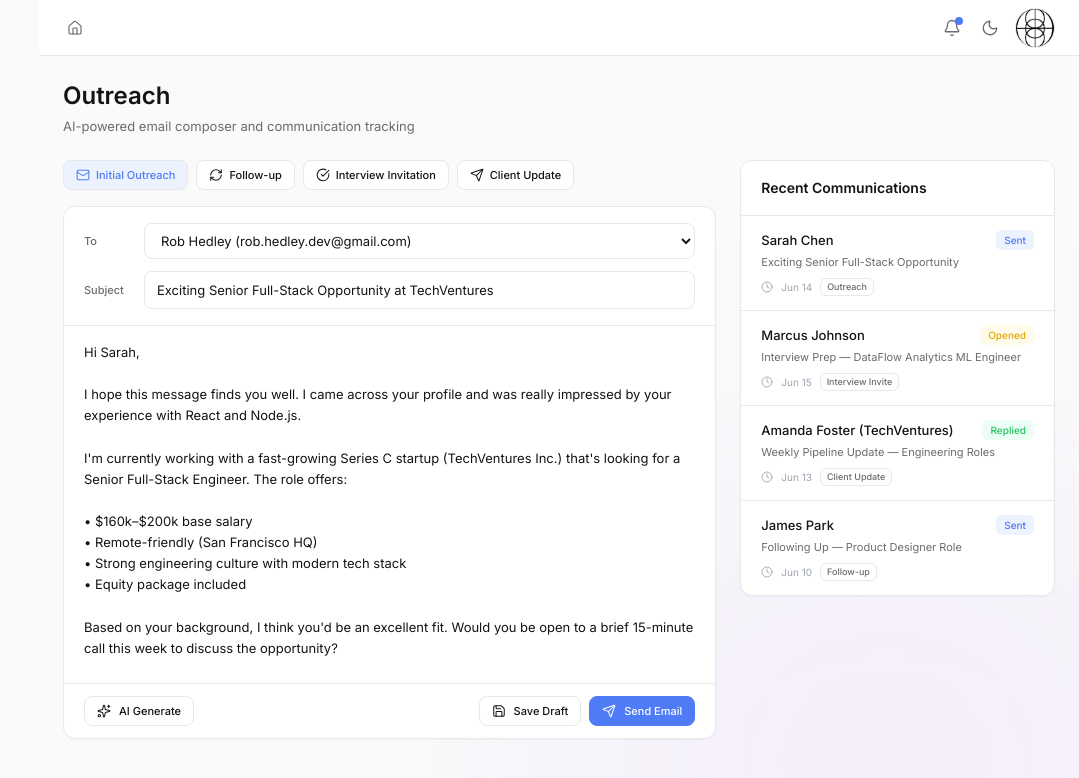
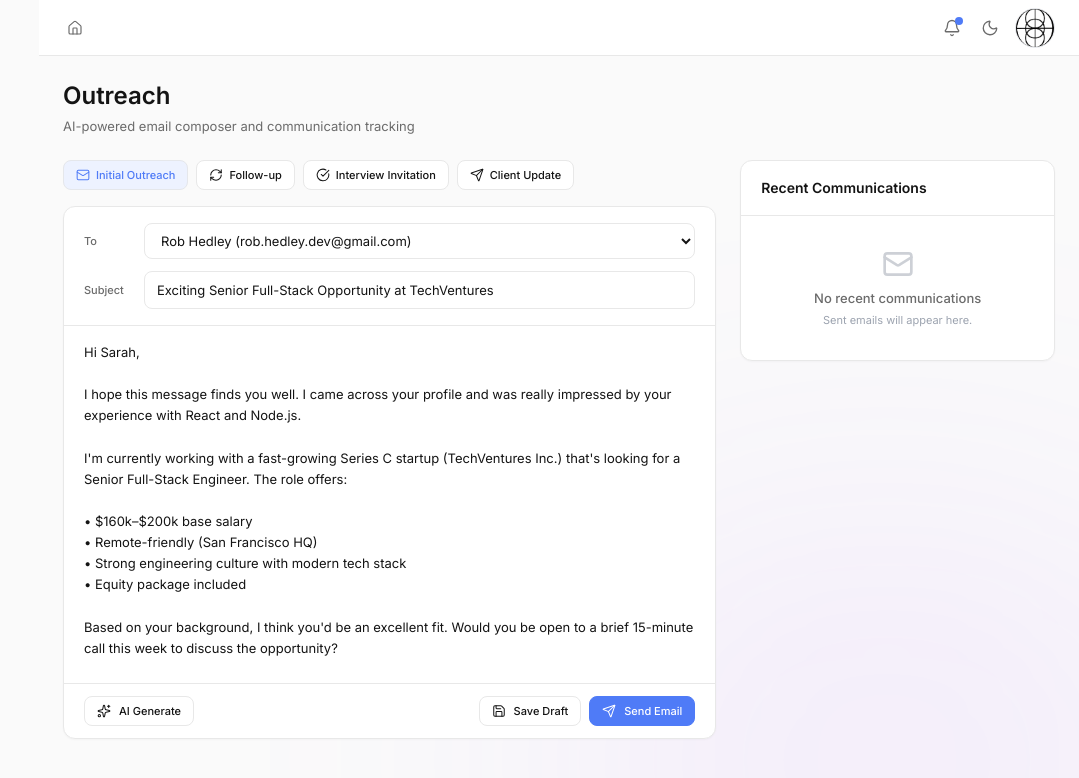
Before and after one commit to slashmcp/MVP, a Next.js app: page /outreach in a window 1280 px wide. Shown: the top 778 px of the page, without its empty margins (201-1280 px from the left). Built offline with nearby package versions, Linux system fonts and the light colour scheme.

Commit message:
fix: clear dummy communication history on outreach page

```diff
--- a/src/app/outreach/page.tsx
+++ b/src/app/outreach/page.tsx
@@ -41,48 +41,7 @@ Best regards,
 [Your Name]
 Recruitment Consultant`;
 
-const mockCommHistory = [
-  {
-    id: '1',
-    to: 'Sarah Chen',
-    entityId: 'c1',
-    entityType: 'candidate' as const,
-    subject: 'Exciting Senior Full-Stack Opportunity',
-    date: '2026-06-14',
-    status: 'Sent' as const,
-    type: 'Outreach' as const,
-  },
-  {
-    id: '2',
-    to: 'Marcus Johnson',
-    entityId: 'c2',
-    entityType: 'candidate' as const,
-    subject: 'Interview Prep — DataFlow Analytics ML Engineer',
-    date: '2026-06-15',
-    status: 'Opened' as const,
-    type: 'Interview Invite' as const,
-  },
-  {
-    id: '3',
-    to: 'Amanda Foster (TechVentures)',
-    entityId: 'cl1',
-    entityType: 'client' as const,
-    subject: 'Weekly Pipeline Update — Engineering Roles',
-    date: '2026-06-13',
-    status: 'Replied' as const,
-    type: 'Client Update' as const,
-  },
-  {
-    id: '4',
-    to: 'James Park',
-    entityId: 'c4',
-    entityType: 'candidate' as const,
-    subject: 'Following Up — Product Designer Role',
-    date: '2026-06-10',
-    status: 'Sent' as const,
-    type: 'Follow-up' as const,
-  },
-];
+const mockCommHistory: any[] = [];
 
 const statusBadge: Record<string, string> = {
   Draft: 'badge-neutral',
@@ -93,7 +52,7 @@ const statusBadge: Record<string, string> = {
 
 export default function OutreachPage() {
   const [selectedTemplate, setSelectedTemplate] = useState('outreach');
-  const [selectedCandidate, setSelectedCandidate] = useState('c1');
+  const [selectedCandidate, setSelectedCandidate] = useState('c_101');
   const [emailBody, setEmailBody] = useState(mockEmailDraft);
   const [subject, setSubject] = useState('Exciting Senior Full-Stack Opportunity at TechVentures');
   const [isGenerating, setIsGenerating] = useState(false);
@@ -228,7 +187,8 @@ export default function OutreachPage() {
             <h2 className="text-base font-semibold text-text-primary">Recent Communications</h2>
           </div>
           <div className="divide-y divide-border">
-            {mockCommHistory.map((comm) => (
+            {mockCommHistory.length > 0 ? (
+              mockCommHistory.map((comm) => (
                 <div
                   key={comm.id}
                   className="px-5 py-3.5 hover:bg-[var(--surface-elevated)] transition-colors cursor-pointer"
@@ -254,7 +214,14 @@ export default function OutreachPage() {
                     <span className="badge badge-neutral text-[9px] px-1.5 py-0">{comm.type}</span>
                   </div>
                 </div>
-            ))}
+              ))
+            ) : (
+              <div className="px-5 py-8 text-center flex flex-col items-center justify-center text-text-tertiary h-full">
+                <Mail className="w-8 h-8 mb-2 opacity-50" />
+                <p className="text-sm font-medium text-text-secondary">No recent communications</p>
+                <p className="text-xs mt-1">Sent emails will appear here.</p>
+              </div>
+            )}
           </div>
         </div>
       </div>
--- a/src/lib/mock-data.ts
+++ b/src/lib/mock-data.ts
@@ -1,4 +1,9 @@
-import { Candidate, Job, Client, Placement, DashboardStats, DailyAction, AIInsight } from './schemas';
+import { Candidate, Job, Client, Placement, DashboardStats, DailyAction, AIInsight, OutreachLog } from './schemas';
+
+// ========================================
+// Mock Outreach Logs
+// ========================================
+export let mockOutreachLogs: OutreachLog[] = [];
 
 // ========================================
 // Mock Candidates
```
Lines whose indentation alone changed are shown as unchanged.
